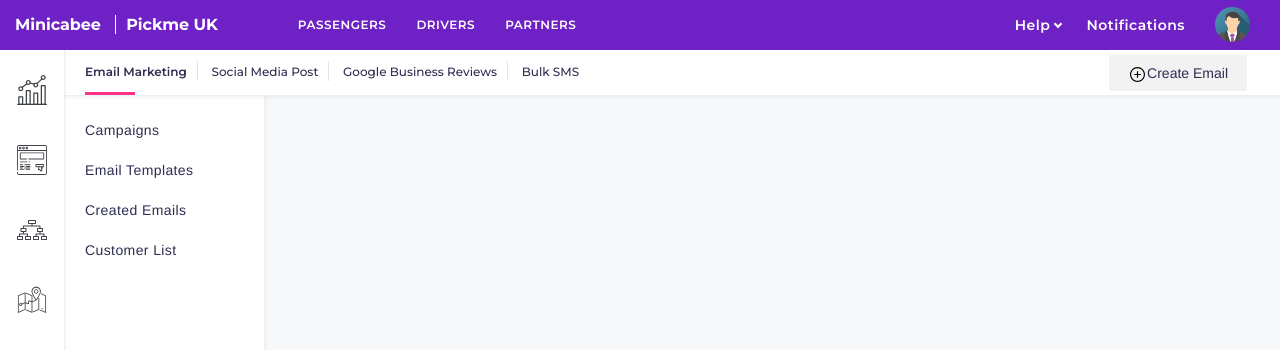
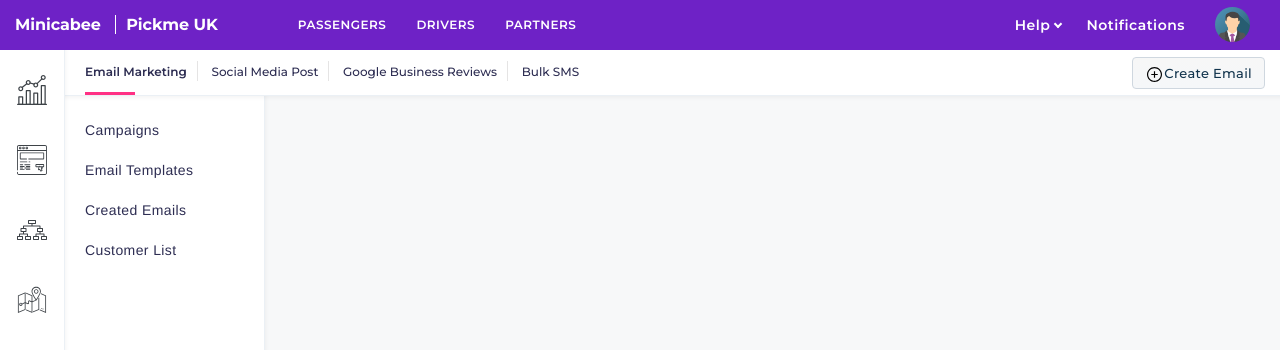
Before and after one commit to startersup/mc-bookings, a PHP site: page /marketing/email-marketing/index.html in a window 1280 px wide. Shown: the top 350 px of the page. Run offline with PHP 8.4, Linux system fonts and the light colour scheme; some libraries are stand-ins or nearby versions.

Commit message:
button change push
button change push

```diff
--- a/assets/css/style.css
+++ b/assets/css/style.css
@@ -639,19 +639,18 @@ height:30px;
 }
 .mc-cl-Completed
 {
- background: rgb(127, 165, 255);
-    text-align: center;
-        background: #0dad0d;
+background-color: #E7FAEC;
+    border: 1px solid #A9DEB7;
     padding-left: 10px;
     padding-right: 10px;
     padding-top: 8px;
     padding-bottom: 8px;
     border-radius: 2px;
-    font-size: 9px;
+    font-size:10px;
     font-weight: 700;
     letter-spacing: .3px;
     text-align: center;
-    color: #fff!important;
+    color: #02b875!important;
     text-transform: uppercase;
 }
 .dataTables_info
@@ -984,31 +983,27 @@ width: 100%;
 
 /*****mc-buttons******/
 .mc-add-btn {
-  background-color:#f2f2f2;
-   border: 1px solid rgba(134, 34, 251, 0.12156862745098039);
-    -ms-transition: background-color 0.2s ease-in-out 0s, opacity 0.2s ease-in-out 0s;
-    transition: background-color 0.2s ease-in-out 0s, opacity 0.2s ease-in-out 0s;
+  border: 1px solid #cfd7df;
+    background: linear-gradient(to bottom,#f7f7f7,#f5f7f9);
+    border-radius: 4px;
+    display: inline-block;
+    color: #12344d;
+    text-align: center;
+    padding: 6px 12px;
+    font-size: 13px;
     font-weight: 500;
-    font-family: "Graphik Web","Helvetica Neue",Helvetica,Arial,Verdana,sans-serif;
-    text-align: center;
+    letter-spacing: .3px;
+    text-decoration: none;
     vertical-align: middle;
+    min-width: 22px;
     text-transform: capitalize;
-    -webkit-user-select: none;
-    -ms-user-select: none;
-    -moz-user-select: none;
+    overflow: visible;
+    -webkit-appearance: none;
+    -moz-appearance: none;
+    -ms-appearance: none;
+    appearance: none;
     user-select: none;
     white-space: nowrap;
-    overflow: hidden;
-    padding: 0 18px;
-    margin-right: 18px;
-    border: 1px solid transparent;
-    border-radius: 2px;
-    display: inline-block;
-    -ms-transition: border 0.2s ease-in-out 0s, box-shadow 0.2s ease-in-out 0s, background-color 0.2s ease-in-out 0s;
-    transition: border 0.2s ease-in-out 0s, box-shadow 0.2s ease-in-out 0s, background-color 0.2s ease-in-out 0s;
-    font-size: 1.4rem;
-    height: 36px;
-    line-height: 34px;
 }
 
 .buttongreen {
```
